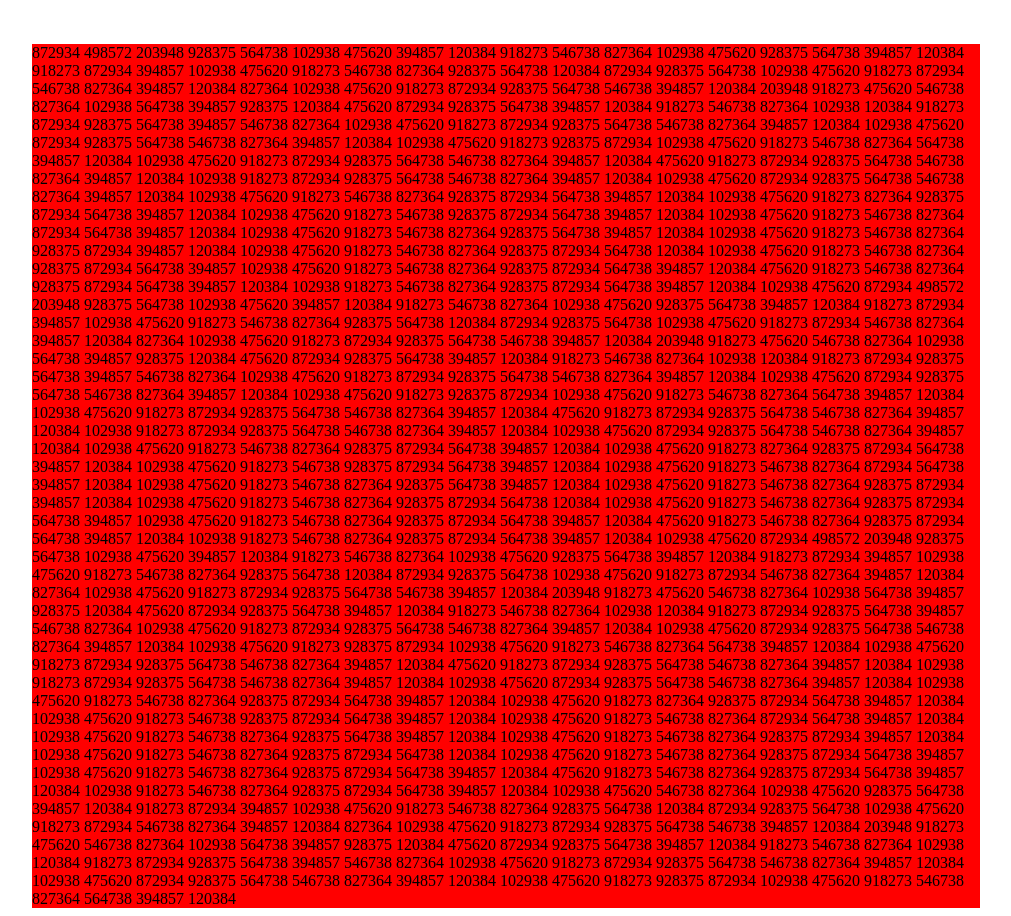
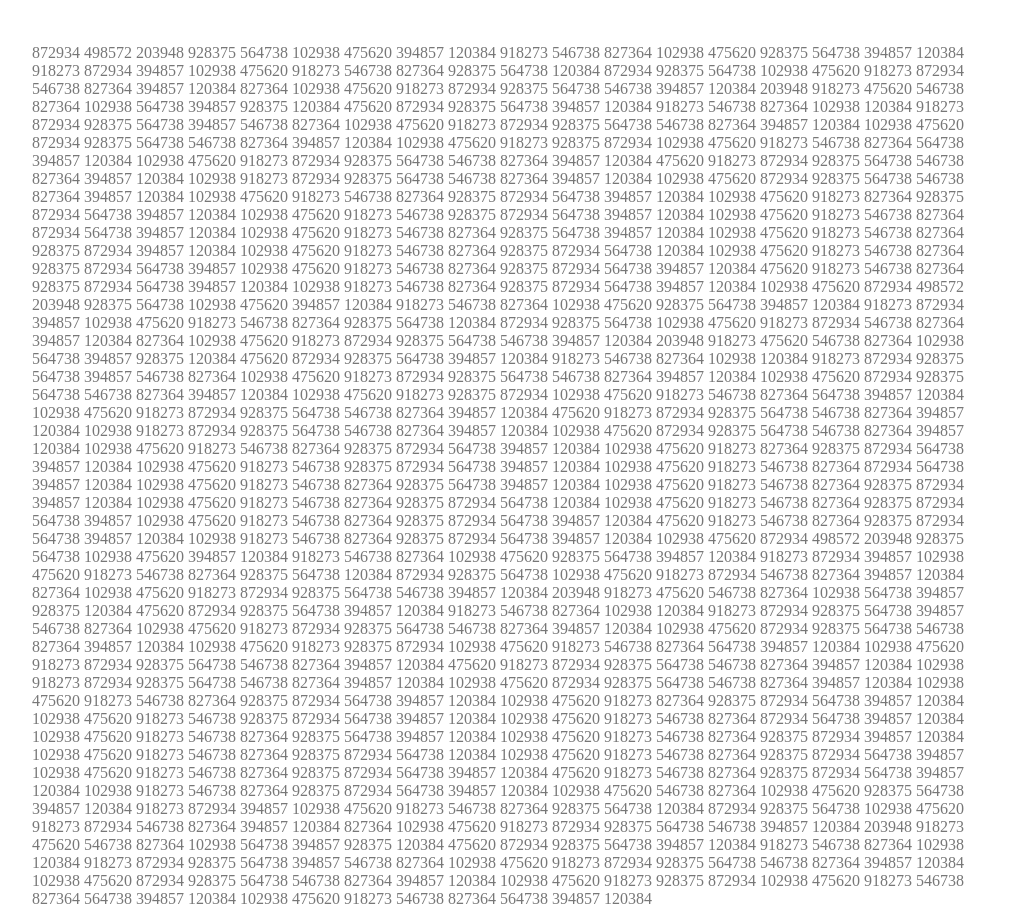
Before and after one commit to number575/numpad, a plain HTML site: page index.html in a window 1280 px wide. Shown: the whole page, without its empty margins (134-1145 px from the left). Drawn offline with Linux system fonts and the light colour scheme.

Commit message:
colors changed

```diff
--- a/index.html
+++ b/index.html
@@ -7,7 +7,7 @@
   </head>
   <body>
     <br /><br />
-    <div style="margin: auto; width: 75%; background-color: red">
+    <div style="margin: auto; width: 75%; color: #777777">
       872934 498572 203948 928375 564738 102938 475620 394857 120384 918273
       546738 827364 102938 475620 928375 564738 394857 120384 918273 872934
       394857 102938 475620 918273 546738 827364 928375 564738 120384 872934
@@ -93,6 +93,7 @@
       918273 872934 928375 564738 546738 827364 394857 120384 102938 475620
       872934 928375 564738 546738 827364 394857 120384 102938 475620 918273
       928375 872934 102938 475620 918273 546738 827364 564738 394857 120384
+      102938 475620 918273 546738 827364 564738 394857 120384
     </div>
   </body>
 </html>
```
